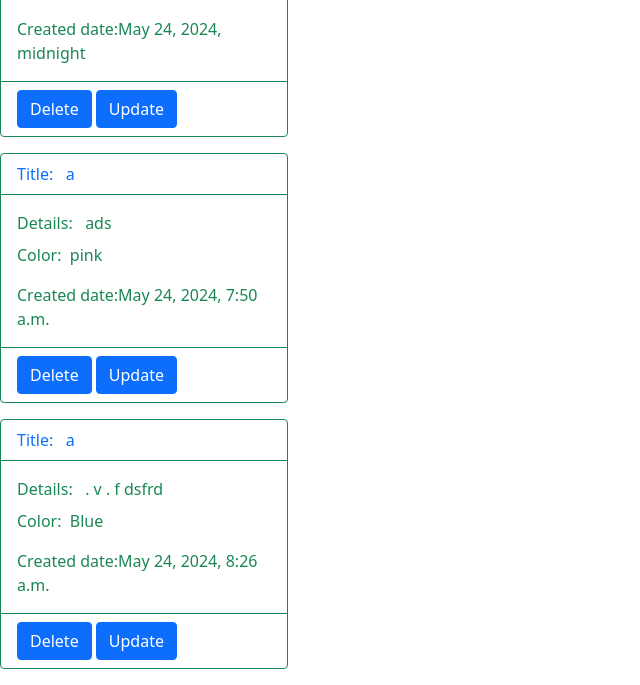
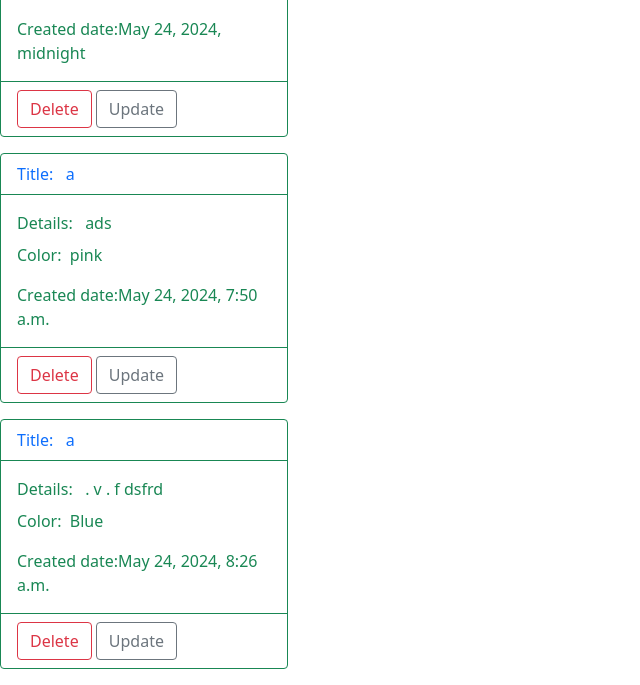
Before and after one commit to mkkotlin/Note-App-Dj, a Django app: page /get_by_title/a/ in a window 1280 px wide. Shown: the part 153-838 px from the top of the page, without its empty margins (0-640 px from the left). Run offline with Django 5.2, Linux system fonts and the light colour scheme; data comes from the database, SQL or seed files in the repository.

Commit message:
css added

```diff
--- a/templates/ViewSaved.html
+++ b/templates/ViewSaved.html
@@ -11,8 +11,8 @@
                   <p class="card-text">Created date:{{i.created_date}}</p>
                 </div>
                 <div class="card-footer bg-transparent border-success">
-                    <a href="#" class="btn btn-primary">Delete</a>
-                    <a href="#" class="btn btn-primary">Update</a>
+                    <a href="#" class="btn btn btn-outline-danger">Delete</a>
+                    <a href="#" class="btn btn-outline-secondary">Update</a>
                 </div>
               </div>
          </a>
```
